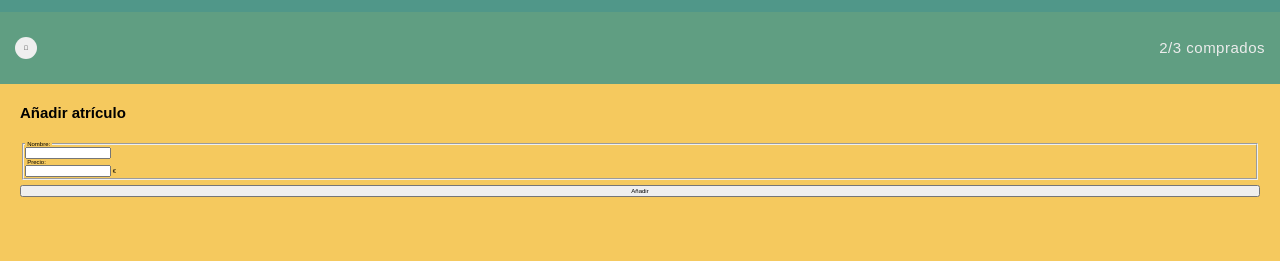
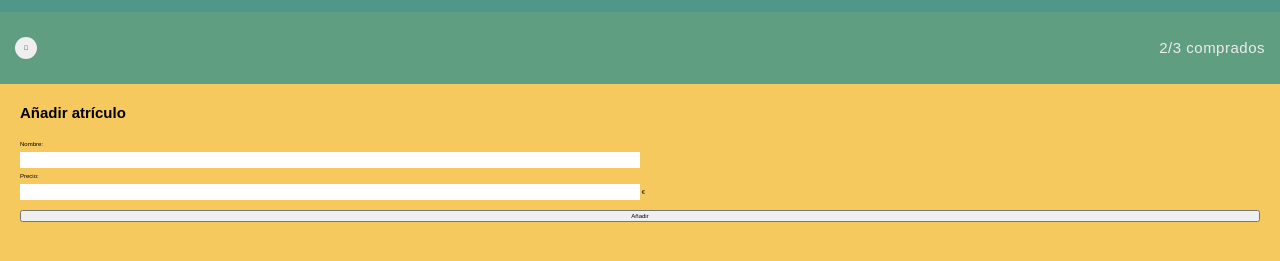
Before and after one commit to albertmc89/202307-w1ch3-albert-moyano, a plain HTML site: page index.html in a window 1280 px wide. Shown: the part 83-344 px from the top of the page. Drawn offline with Linux system fonts and the light colour scheme.

Commit message:
Modify margins and paddings to fieldset, legend, inputs delete borders and resize inputs

```diff
--- a/styles/styles.css
+++ b/styles/styles.css
@@ -80,3 +80,21 @@ a {
   flex-direction: column;
   gap: 0.5rem;
 }
+fieldset {
+  border-style: none;
+  margin: 0;
+  padding: 0;
+}
+
+legend {
+  padding: 0;
+  margin-bottom: 0.5rem;
+}
+
+.form__name,
+.form__price {
+  width: 50%;
+  padding: 0.5rem;
+  border: none;
+  margin-bottom: 0.5rem;
+}
```
